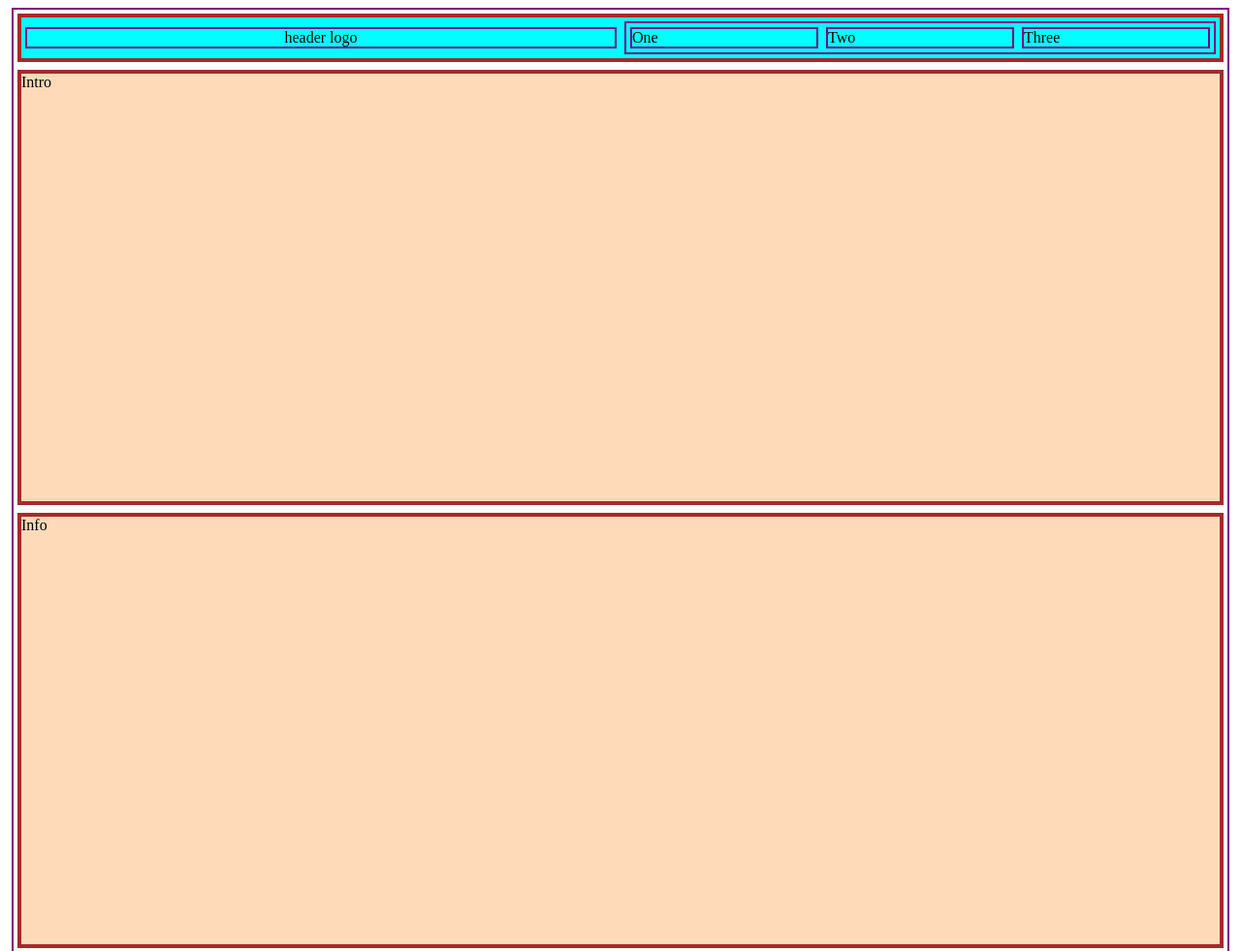
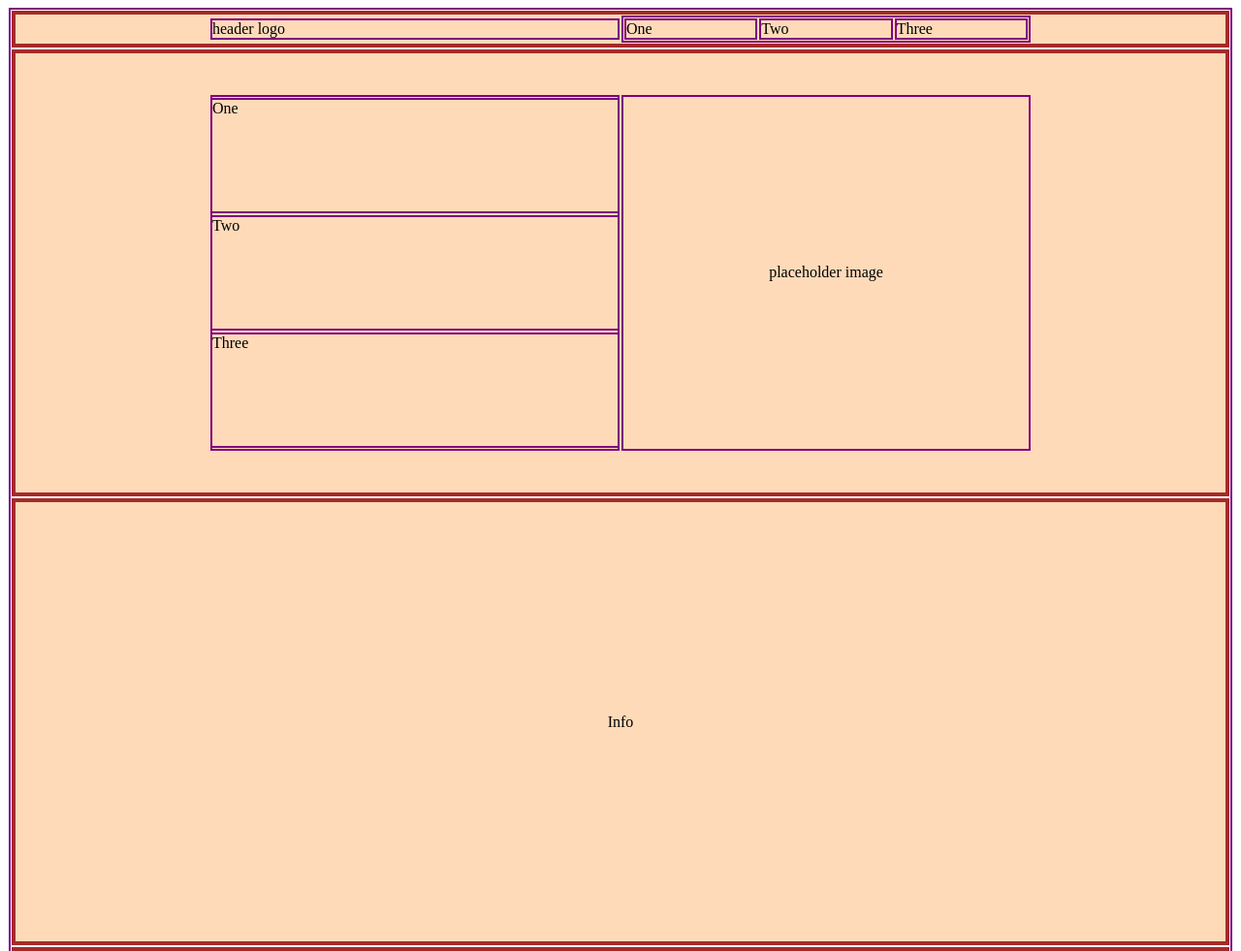
Before and after one commit to daniel-joo-dsj/learn-javascript, a plain HTML site: page landing-page/index.html in a window 1280 px wide. Shown: the top 981 px of the page at 97% size. Drawn offline with Linux system fonts and the light colour scheme.

Commit message:
Add layout for intro

```diff
--- a/landing-page/index.html
+++ b/landing-page/index.html
@@ -16,7 +16,14 @@
                 <div class="link">Three</div>
             </div>
         </div>
-        <div class="main-section intro">Intro</div>
+        <div class="main-section intro">
+            <div class="intro-signup">
+                <div class="intro-title">One</div>
+                <div class="intro-text">Two</div>
+                <div class="signup-button">Three</div>
+            </div>
+            <div class="intro-image">placeholder image</div>
+        </div>
         <div class="main-section info">Info</div>
         <div class="main-section quote">Quote</div>
         <div class="main-section signup">Signup</div>
--- a/landing-page/styles.css
+++ b/landing-page/styles.css
@@ -7,33 +7,48 @@
 .main-section {
     background: peachpuff;
     border: 4px solid brown;
+    display: flex;
+    flex: 1 1 0;
+    padding-right: 200px;
+    padding-left: 200px;
+    align-items: center;
     justify-content: center;
-    align-items: center;
-    flex: 20 1 auto;
 }
 
 .landing-page .header, .footer {
-    background: cyan;
     flex: 0 0 auto;
-    display: flex;
-    flex-direction: row;
 }
 
+/* Header */
 .header-logo, .header-links{
-    justify-content: center;
-    align-items: center;
     display: flex;
     flex: 1 1 0;
 }
 
 .link {
+    flex: 1 1 0;
+}
+
+/* Intro */
+.intro-signup, .intro-image {
+    flex: 1 1 0;
+    height: 80%;
+    display: flex;
     justify-content: center;
     align-items: center;
+}
+.intro-signup {
+    flex-direction: column;
+    justify-content: space-between;
+}
+
+.intro-signup div {
     flex: 1 1 0;
+    width: 100%;
 }
 
 /* To see layout of boxes easier, will delete later */
 div {
     border: 2px solid purple;
-    margin: 4px;
+    margin: 1px;
 }
```
